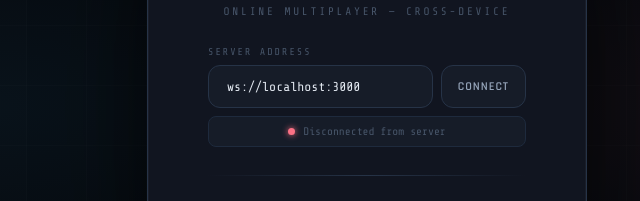
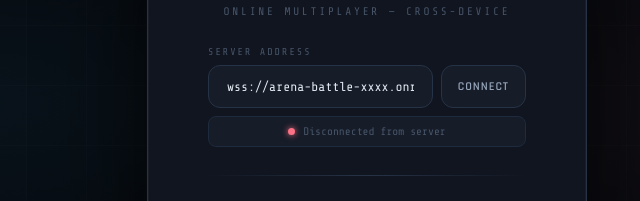
Before and after one commit to ANNOMOUSUSER/gameforganja, a website: page arena-online.html in a window 1280 px wide. Shown: the part 295-496 px from the top of the page, 273-913 px from the left. Drawn offline with nearby package versions, Linux system fonts and the light colour scheme.

Commit message:
Update arena-online.html
new

```diff
--- a/arena-online.html
+++ b/arena-online.html
@@ -400,7 +400,7 @@ body.role-p2 .cell.z-p2:hover { background: rgba(56,189,248,0.09); }
     <div class="field-group">
       <div class="field-label">Server Address</div>
       <div class="server-row">
-        <input class="input" id="server-url" value="ws://localhost:3000" placeholder="ws://your-server:3000">
+        <input class="input" id="server-url" value="wss://arena-battle-xxxx.onrender.com" placeholder="ws://your-server:3000">
         <button class="btn btn-secondary" onclick="connectServer()">Connect</button>
       </div>
       <div class="status-badge" id="server-status">
```
